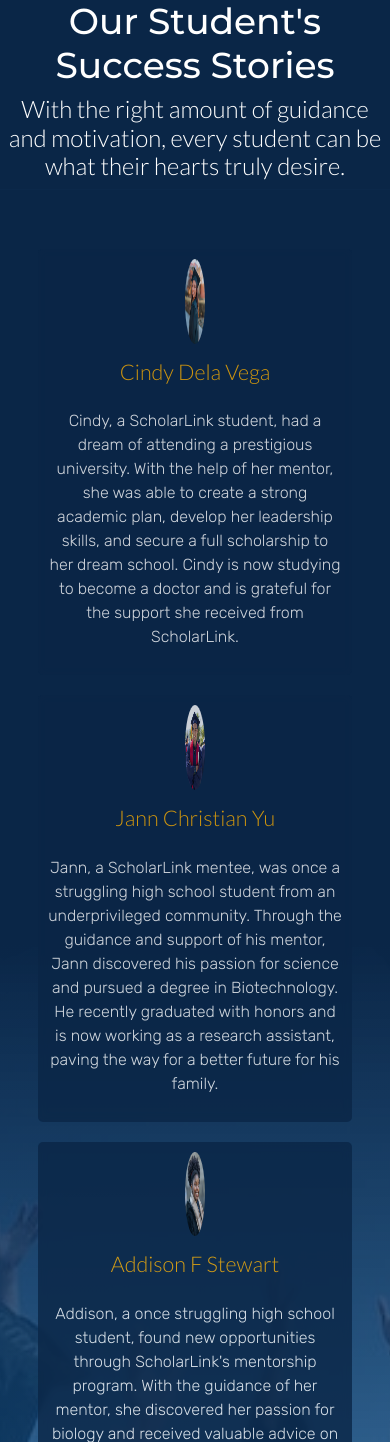
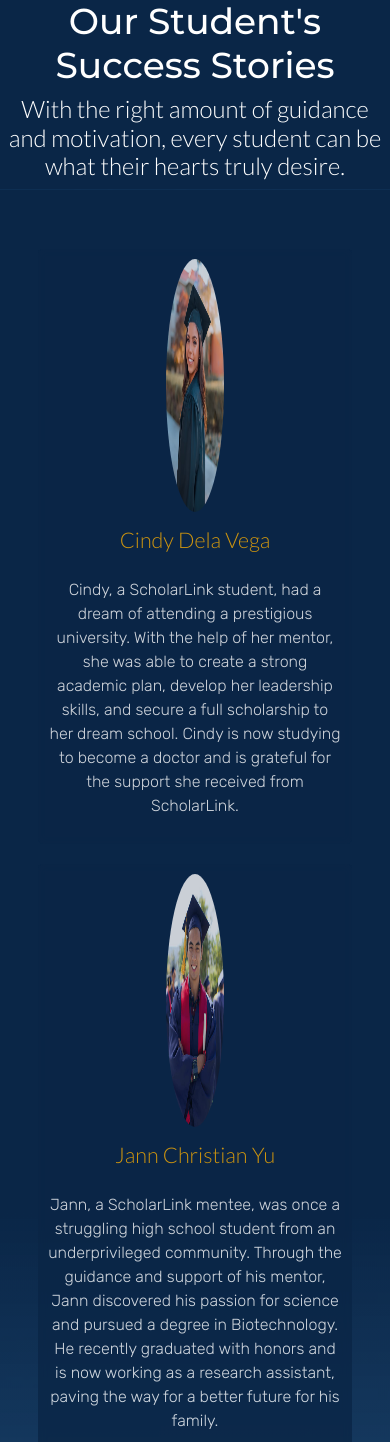
Before and after one commit to uaojayson/ScholarLink, a PHP site: page / in a window 390 px wide; the page is wider, and only the part inside the window is pictured. Shown: the part 5045-6487 px from the top of that part. Run offline with PHP 8.4, Linux system fonts and the light colour scheme; some libraries are stand-ins or nearby versions.

Commit message:
modified:   index.css

```diff
--- a/index.css
+++ b/index.css
@@ -621,6 +621,7 @@ img {
 
 .stories {
   text-align: center;
+
   width: 100%;
   padding-top: 1%;
   background: linear-gradient(var(--primary) 40%, rgba(33, 150, 243, 0.5));
@@ -676,7 +677,7 @@ img {
 
 .card-features {
   position: relative;
-  height: 500px;
+  height: 600px;
   border-radius: 10px;
   transition: 0.3s;
   padding: 40px 50px;
@@ -688,8 +689,8 @@ img {
 }
 
 .featured-student {
-  height: 20vh;
-  width: 10vw;
+  height: 30vh;
+  width: 15vw;
   border-radius: 80%;
 }
 
@@ -713,8 +714,4 @@ img {
     height: auto;
     margin: 10px 0;
   }
-  .featured-student {
-    height: 10vh;
-    width: 5vw;
-  }
 }
```
